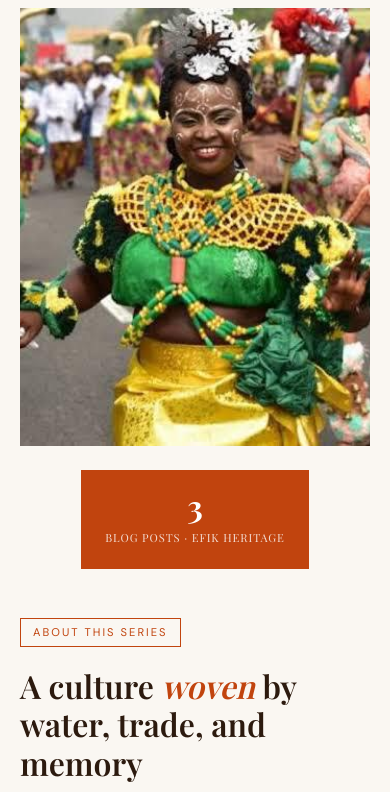
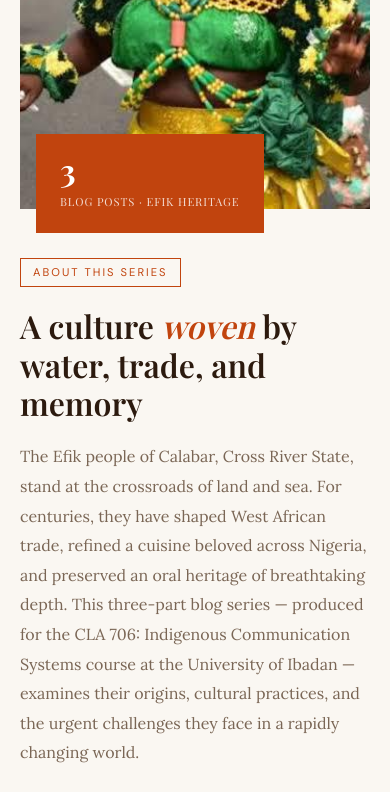
Before and after one commit to Haylexking/Voices_of_the_creek, a plain HTML site: page index.html in a window 390 px wide. Shown: the part 900-1692 px from the top of the page. Drawn offline with nearby package versions, Linux system fonts and the light colour scheme; a web font is replaced by a local one.

Commit message:
Refine mobile styles: restore floating stat, reduce hero height, left-align footer links

```diff
--- a/styles.css
+++ b/styles.css
@@ -823,13 +823,16 @@ footer {
     transform: translateY(0);
   }
 
-  .hero { padding: 0 1.25rem 6vh; }
+  .hero {
+    padding: 0 1.25rem 4vh;
+    min-height: 72vh;
+  }
   .section-intro, .posts-section { padding: 4rem 1.25rem; }
   .posts-header { margin-bottom: 2rem; }
   .post-body-wrap { padding: 2.5rem 1.25rem 4rem; }
   .post-hero { padding: 6rem 1.25rem 3rem; }
 
-  /* Subpage and floating elements mobile refinements */
+  /* Subpage mobile refinements */
   .post-image-full {
     max-height: 280px;
   }
@@ -842,13 +845,14 @@ footer {
     aspect-ratio: 4/3;
   }
 
-  .float-stat {
-    position: relative;
-    bottom: 0;
-    left: 0;
-    margin: 1.5rem auto 0;
-    width: max-content;
-    display: block;
-    text-align: center;
+  .footer-inner {
+    flex-direction: column;
+    align-items: flex-start;
+    gap: 2rem;
+  }
+
+  .footer-links {
+    text-align: left;
+    align-items: flex-start;
   }
 }
```
